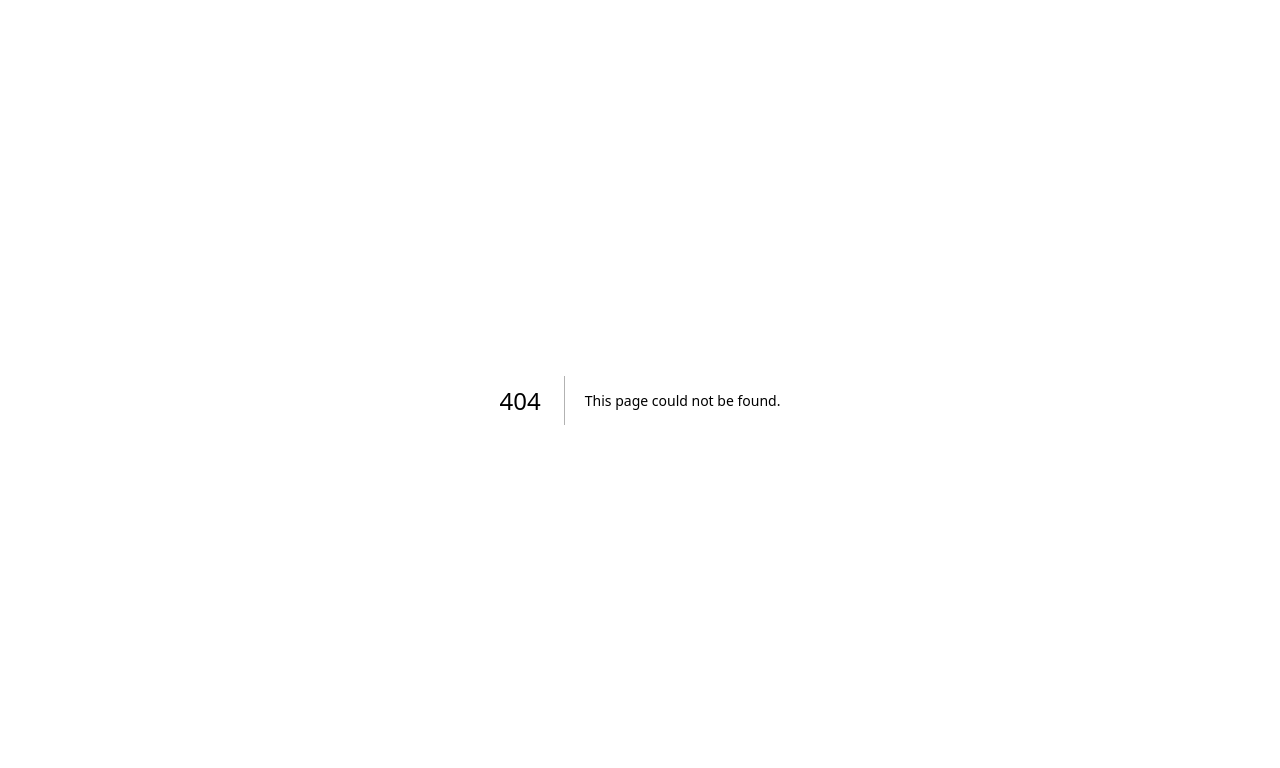
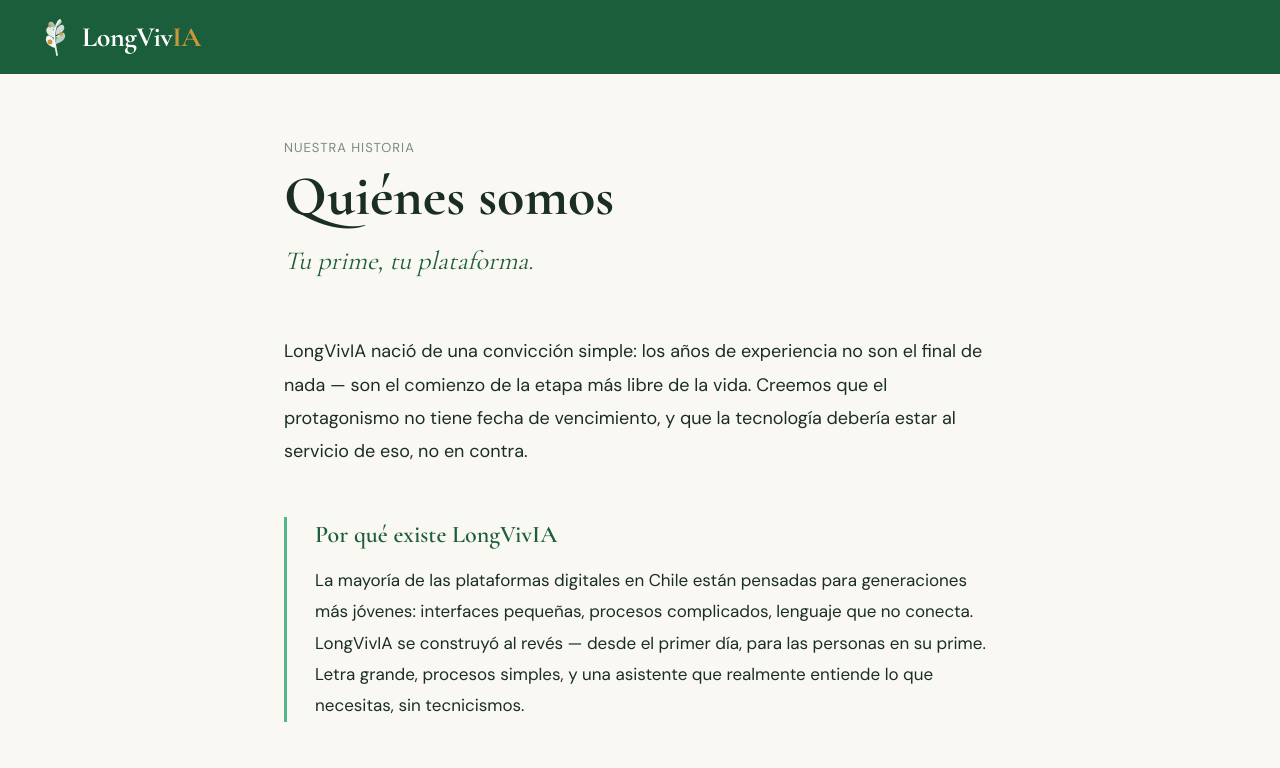
Before and after one commit to arielbustos79-cloud/longviva, a Next.js app: page /quienes-somos in a window 1280 px wide. Before the commit this address had no page. Shown: the top 768 px of the page. Built offline with nearby package versions, Linux system fonts and the light colour scheme.

Commit message:
feat: VivianIcon, quienes-somos, reemplazar robot emoji, footer links

```diff
--- a/app/page.tsx
+++ b/app/page.tsx
@@ -2,6 +2,7 @@
 
 import { useEffect, useRef, useState, Fragment } from "react";
 import s from "./page.module.css";
+import VivianIcon from "@/components/VivianIcon";
 
 /* ─── useCountUp ──────────────────────────────────────────────── */
 function useCountUp(end: number, ms = 1800, go = false) {
@@ -361,7 +362,7 @@ export default function Home() {
                 </div>
               </div>
             </div>
-            <div className={`${s.floatCard} ${s.left}`}><div className={s.fcIco} style={{ background: "var(--v6)" }}>🤖</div>VIVIAN IA</div>
+            <div className={`${s.floatCard} ${s.left}`}><div className={s.fcIco} style={{ background: "var(--v6)", padding: 2 }}><VivianIcon size={28} /></div>VIVIAN IA</div>
             <div className={`${s.floatCard} ${s.right}`}><div className={s.fcIco} style={{ background: "var(--d4)" }}>🆓</div>Siempre gratis</div>
           </div>
         </div>
@@ -389,7 +390,7 @@ export default function Home() {
               { icon: "🏥", title: "Telemedicina gratis", desc: "Consultas con especialistas sin costo ni filas" },
               { icon: "🧘", title: "Clases ilimitadas", desc: "Yoga, pilates y funcional adaptado a ti" },
               { icon: "✈️", title: "Tours a tu ritmo", desc: "Grupos pequeños, precios exclusivos" },
-              { icon: "🤖", title: "VIVIAN 24/7", desc: "Tu IA personal de salud, bienestar y ocio" },
+              { icon: <VivianIcon size={28} />, title: "VIVIAN 24/7", desc: "Tu IA personal de salud, bienestar y ocio" },
             ].map((c, i) => (
               <div key={c.title} className={`${s.primeCard} ${s.fadeIn}`} style={{ transitionDelay: `${i * 110}ms` }}>
                 <div className={s.pcIcon}>{c.icon}</div>
@@ -450,7 +451,7 @@ export default function Home() {
         </p>
         <div className={s.servicesGrid}>
           {[
-            { icon: "🤖", title: "VIVIAN IA", desc: "Tu asistente personal de salud, bienestar y ocio. Disponible 24/7, te conoce y te acompaña.", link: "Hablar con VIVIAN →", href: "/vivian", activo: true },
+            { icon: <VivianIcon size={26} />, title: "VIVIAN IA", desc: "Tu asistente personal de salud, bienestar y ocio. Disponible 24/7, te conoce y te acompaña.", link: "Hablar con VIVIAN →", href: "/vivian", activo: true },
             { icon: "💊", title: "Gestión de salud", desc: "Recordatorios de medicamentos, historial de citas y seguimiento de indicadores.", link: "Próximamente", href: "#", activo: false },
             { icon: "🏥", title: "Telemedicina", desc: "Consultas online con médicos y especialistas. Sin esperas. Compatible con Fonasa e Isapres.", link: "Próximamente", href: "#", activo: false },
             { icon: "🧘", title: "Bienestar activo", desc: "Clases de yoga, pilates y funcional. En vivo y grabadas. Instructores especializados.", link: "Próximamente", href: "#", activo: false },
@@ -607,7 +608,7 @@ export default function Home() {
             <h4>Empresa</h4>
             <ul className={s.footerLinks}>
               {[
-                { label: "Quiénes somos", href: "#" },
+                { label: "Quiénes somos", href: "/quienes-somos" },
                 { label: "Proveedores", href: "mailto:hola@longvivia.cl" },
                 { label: "Anunciantes", href: "mailto:hola@longvivia.cl" },
                 { label: "Trabaja aquí", href: "/trabaja" },
--- /dev/null
+++ b/app/quienes-somos/page.tsx
@@ -0,0 +1,107 @@
+"use client";
+
+import Link from "next/link";
+import OliveBranch from "@/components/OliveBranch";
+
+export default function QuienesSomosPage() {
+  return (
+    <div style={{ minHeight: "100vh", background: "var(--crema)", fontFamily: "DM Sans, sans-serif" }}>
+
+      <header style={{ background: "var(--v2)", padding: "16px 40px", display: "flex", alignItems: "center", gap: 12 }}>
+        <Link href="/" style={{ display: "flex", alignItems: "center", gap: 10, textDecoration: "none" }}>
+          <OliveBranch size={32} variant="light" />
+          <span style={{ fontFamily: "Cormorant Garamond, serif", fontSize: 28, fontWeight: 700, color: "white", letterSpacing: "-0.5px" }}>
+            LongViv<span style={{ color: "var(--d2)" }}>IA</span>
+          </span>
+        </Link>
+      </header>
+
+      <main style={{ maxWidth: 760, margin: "0 auto", padding: "64px 24px 96px" }}>
+
+        <p style={{ fontSize: 13, color: "var(--gris)", marginBottom: 8, letterSpacing: 1, textTransform: "uppercase" }}>Nuestra historia</p>
+        <h1 style={{
+          fontFamily: "Cormorant Garamond, serif",
+          fontSize: "clamp(36px, 5vw, 56px)",
+          fontWeight: 700, color: "var(--n2)",
+          lineHeight: 1.1, marginBottom: 16,
+        }}>
+          Quiénes somos
+        </h1>
+        <p style={{
+          fontFamily: "Cormorant Garamond, serif",
+          fontSize: "clamp(20px, 2.5vw, 26px)",
+          fontStyle: "italic", color: "var(--v2)",
+          marginBottom: 56, lineHeight: 1.4,
+        }}>
+          Tu prime, tu plataforma.
+        </p>
+
+        <div style={{ display: "flex", flexDirection: "column", gap: 48 }}>
+
+          <p style={{ fontSize: 18, color: "var(--n2)", lineHeight: 1.85, margin: 0 }}>
+            LongVivIA nació de una convicción simple: los años de experiencia no son el final de nada — son el comienzo de la etapa más libre de la vida. Creemos que el protagonismo no tiene fecha de vencimiento, y que la tecnología debería estar al servicio de eso, no en contra.
+          </p>
+
+          <Bloque titulo="Por qué existe LongVivIA">
+            La mayoría de las plataformas digitales en Chile están pensadas para generaciones más jóvenes: interfaces pequeñas, procesos complicados, lenguaje que no conecta. LongVivIA se construyó al revés — desde el primer día, para las personas en su prime. Letra grande, procesos simples, y una asistente que realmente entiende lo que necesitas, sin tecnicismos.
+          </Bloque>
+
+          <Bloque titulo="Lo que ofrecemos">
+            VIVIAN, nuestra asistente conversacional, está disponible hoy en la web y por WhatsApp — cálida, directa y disponible cuando la necesites, para acompañarte en salud, bienestar y las decisiones del día a día.
+            {"\n\n"}
+            Estamos construyendo también agenda de citas, recordatorios de medicamentos, telemedicina, planes de bienestar y experiencias como tours y clases — todo pensado para que vivas tu prime con más movimiento y menos fricción. Estas funciones llegan pronto.
+          </Bloque>
+
+          <Bloque titulo="Cómo nos financiamos">
+            LongVivIA es y será siempre 100% gratuita para quienes la usan. Nos financiamos con publicidad segmentada y alianzas con instituciones como AFP, Isapres, Cajas de Compensación y farmacias — nunca con cuotas ni cobros a nuestros usuarios.
+          </Bloque>
+
+          <div style={{
+            background: "var(--v2)",
+            borderRadius: 24,
+            padding: "40px 44px",
+            marginTop: 8,
+          }}>
+            <h2 style={{
+              fontFamily: "Cormorant Garamond, serif",
+              fontSize: 26, fontWeight: 600,
+              color: "var(--v4)", marginBottom: 16,
+            }}>
+              Nuestro compromiso
+            </h2>
+            <p style={{ fontSize: 18, color: "rgba(255,255,255,.88)", lineHeight: 1.85, margin: 0 }}>
+              Vitalidad, plenitud y libertad no son solo palabras para nosotros — son el filtro con el que tomamos cada decisión de producto. Si algo no te hace sentir en tu prime, no tiene lugar en LongVivIA.
+            </p>
+          </div>
+
+        </div>
+
+        <div style={{ marginTop: 64, paddingTop: 32, borderTop: "1px solid #E0EAE3", display: "flex", gap: 24, flexWrap: "wrap", alignItems: "center" }}>
+          <Link href="/" style={{ color: "var(--gris)", textDecoration: "none", fontSize: 15 }}>
+            ← Volver al inicio
+          </Link>
+          <a href="mailto:hola@longvivia.cl" style={{ color: "var(--v2)", textDecoration: "underline", fontSize: 15 }}>
+            hola@longvivia.cl
+          </a>
+        </div>
+      </main>
+    </div>
+  );
+}
+
+function Bloque({ titulo, children }: { titulo: string; children: React.ReactNode }) {
+  return (
+    <div style={{ borderLeft: "3px solid var(--v4)", paddingLeft: 28 }}>
+      <h2 style={{
+        fontFamily: "Cormorant Garamond, serif",
+        fontSize: 24, fontWeight: 600,
+        color: "var(--v2)", marginBottom: 12,
+      }}>
+        {titulo}
+      </h2>
+      <p style={{ fontSize: 17, color: "var(--n2)", lineHeight: 1.85, margin: 0, whiteSpace: "pre-line" }}>
+        {children}
+      </p>
+    </div>
+  );
+}
--- /dev/null
+++ b/components/VivianIcon.tsx
@@ -0,0 +1,19 @@
+// Símbolo oficial de VIVIAN: rama de olivo sobre fondo verde con aceitunas doradas.
+// Usar en tarjetas, iconos y cualquier representación visual de VIVIAN.
+
+export default function VivianIcon({ size = 46 }: { size?: number }) {
+  return (
+    <svg width={size} height={size} viewBox="0 0 46 46" fill="none" xmlns="http://www.w3.org/2000/svg">
+      <rect width="46" height="46" rx="12" fill="#1B5E3B" />
+      <path
+        d="M23,42 C23,42 13,32 15,19 C17,9 23,6 23,6"
+        stroke="rgba(255,255,255,.9)" strokeWidth="1.8" strokeLinecap="round" fill="none"
+      />
+      <ellipse cx="19" cy="22" rx="6" ry="3" transform="rotate(-38,19,22)" fill="rgba(255,255,255,.85)" />
+      <ellipse cx="22" cy="16" rx="5.5" ry="2.8" transform="rotate(-20,22,16)" fill="rgba(255,255,255,.7)" />
+      <ellipse cx="15" cy="30" rx="5" ry="2.5" transform="rotate(-52,15,30)" fill="rgba(255,255,255,.75)" />
+      <circle cx="19" cy="25" r="2" fill="#F5DFA0" />
+      <circle cx="14" cy="33" r="1.8" fill="#F5DFA0" opacity=".85" />
+    </svg>
+  );
+}
```
